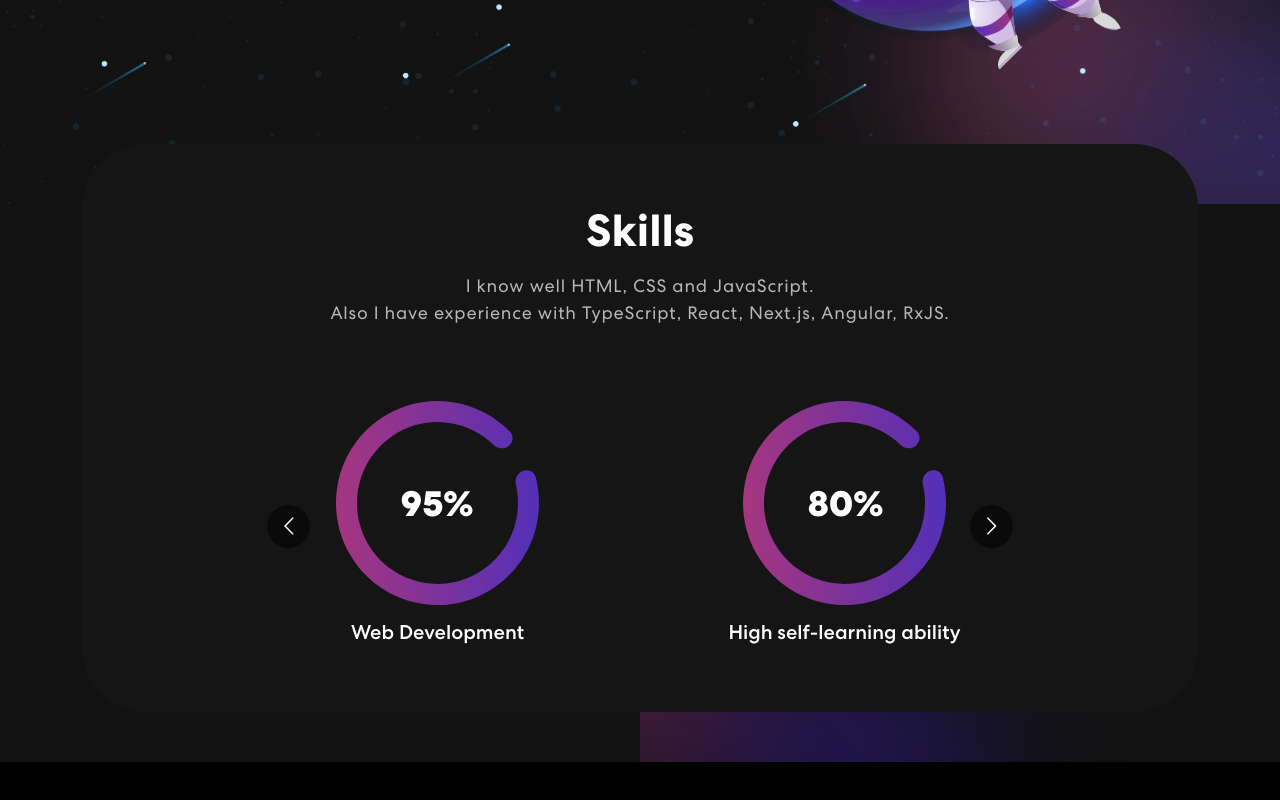
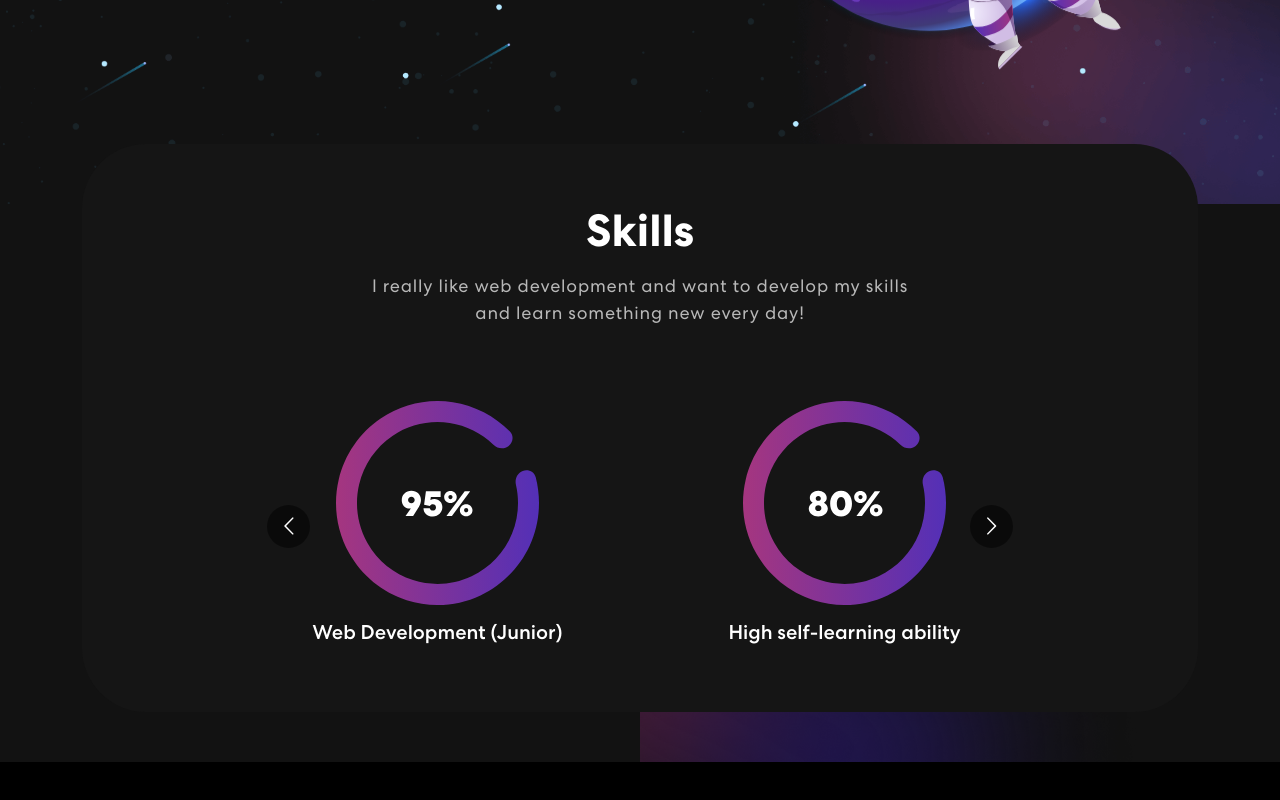
Before and after one commit to Savchhenko/Portfolio-Website-React, a React (Create React App) app: page / in a window 1280 px wide. Shown: the part 562-1362 px from the top of the page. Built offline with nearby package versions, Linux system fonts and the light colour scheme.

Commit message:
update texts

```diff
--- a/src/components/Projects.js
+++ b/src/components/Projects.js
@@ -37,7 +37,7 @@ const Projects = () => {
             description: "- React, Redux, MUI, React-Router, Axios, Custom Hooks",
             imgUrl: reactQuizImg,
             codeUrl: "https://github.com/Savchhenko/Quiz-React",
-            liveDemoUrl: "https://savchhenko.github.io/Quiz-React/"
+            liveDemoUrl: "#"
         },
         {
             title: "Simple JS Quiz",
--- a/src/components/Skills.js
+++ b/src/components/Skills.js
@@ -34,11 +34,11 @@ const Skills = () => {
                     <Col>
                         <div className="skill-bx">
                             <h2>Skills</h2>
-                            <p>I know well HTML, CSS and JavaScript. <br></br>Also I have experience with TypeScript, React, Next.js, Angular, RxJS.</p>
+                            <p>I really like web development and want to develop my skills <br></br> and learn something new every day!</p>
                             <Carousel responsive={responsive} infinite={true} className="skill-slider">
                                 <div className="item">
                                     <img src={meter1} alt="Icon" />
-                                    <h5>Web Development</h5>
+                                    <h5>Web Development (Junior)</h5>
                                 </div>
                                 <div className="item">
                                     <img src={meter2} alt="Icon" />
```
